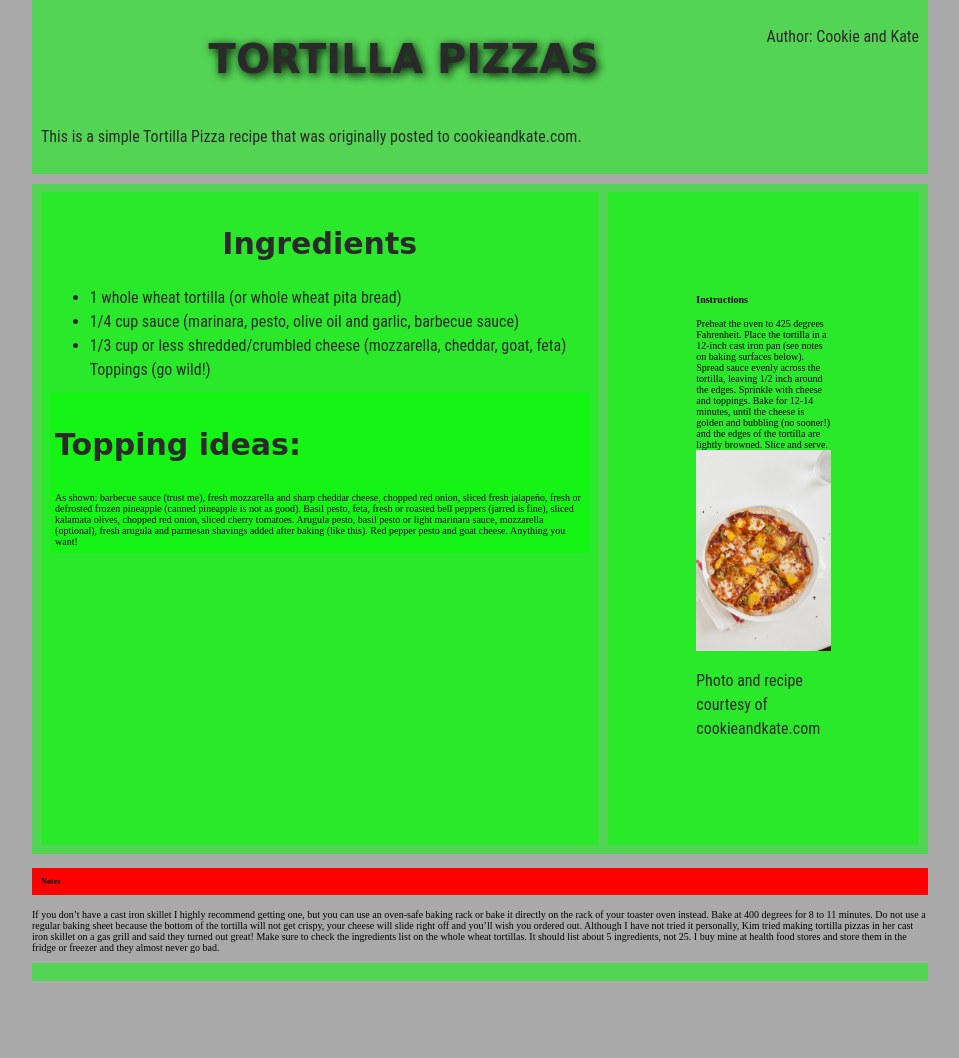
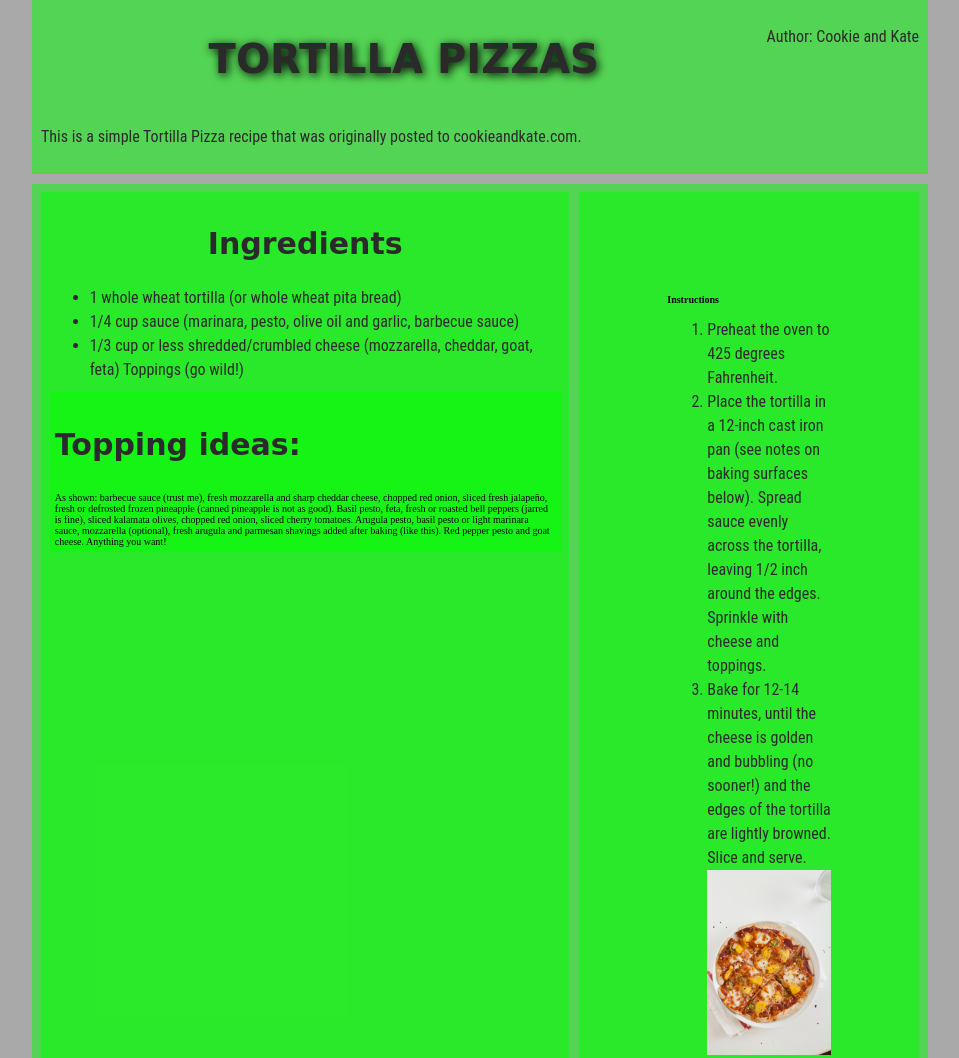
Before and after one commit to jaznunez/jaznunez.github.io, a plain HTML site: page week04/index.html in a window 1280 px wide. Shown: the top 1058 px of the page, without its empty margins (160-1119 px from the left). Before the commit the page ends 981 px from the top, so only its background shows below. Drawn offline with Linux system fonts and the light colour scheme.

Commit message:
added numbered list

```diff
--- a/week04/index.html
+++ b/week04/index.html
@@ -46,11 +46,12 @@ Anything you want!
 
 <aside>
   <h4>Instructions</h4>
-  Preheat the oven to 425 degrees Fahrenheit.
-  Place the tortilla in a 12-inch cast iron pan (see notes on baking surfaces below). Spread sauce evenly across the tortilla, leaving 1/2 inch around the edges. Sprinkle with cheese and toppings.
-  Bake for 12-14 minutes, until the cheese is golden and bubbling (no sooner!) and the edges of the tortilla are lightly browned. Slice and serve.
+  <ol type="1">
+  <li>Preheat the oven to 425 degrees Fahrenheit.</li>
+  <li>Place the tortilla in a 12-inch cast iron pan (see notes on baking surfaces below). Spread sauce evenly across the tortilla, leaving 1/2 inch around the edges. Sprinkle with cheese and toppings.</li>
+  <li>Bake for 12-14 minutes, until the cheese is golden and bubbling (no sooner!) and the edges of the tortilla are lightly browned. Slice and serve.</li>
+
   <img src="tortilla-pizza-recipe4.jpg" alt="tortilla pizza"; style="width:150;height:200">
-
   <p>Photo and recipe courtesy of cookieandkate.com</p>
 </aside>
 </main>
```
